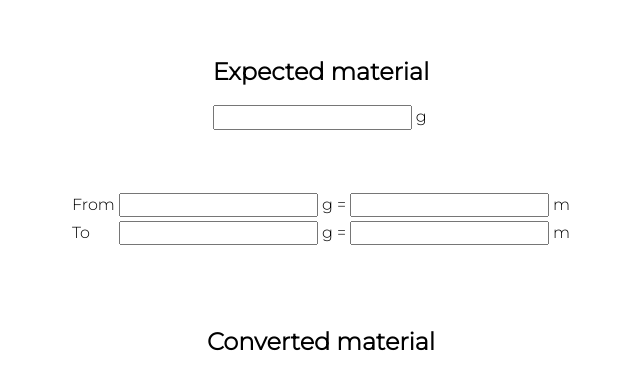
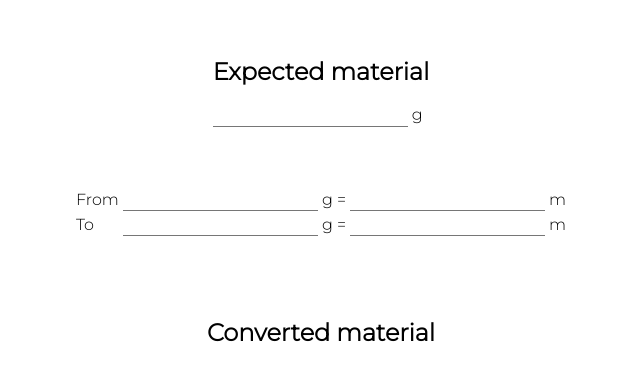
Before and after one commit to krpiatkowski/yarn-converter, a plain HTML site: page index.html in a window 1280 px wide. Shown: the part 89-478 px from the top of the page, without its empty margins (319-959 px from the left). Drawn offline with nearby package versions, Linux system fonts and the light colour scheme.

Commit message:
Fixes issue with autozoom on safari

```diff
--- a/style.css
+++ b/style.css
@@ -1,5 +1,6 @@
 body {
     font-family: 'Montserrat', sans-serif;
+    font-size: 16px;
 }
 
 .expected-container {
@@ -21,3 +22,10 @@ body {
 .result{
     display: flex;
 }
+
+input[type='text'],
+input[type='number'],
+textarea {
+  font-size: 16px;
+  border-width: 0 0 1px 0;
+}
```
